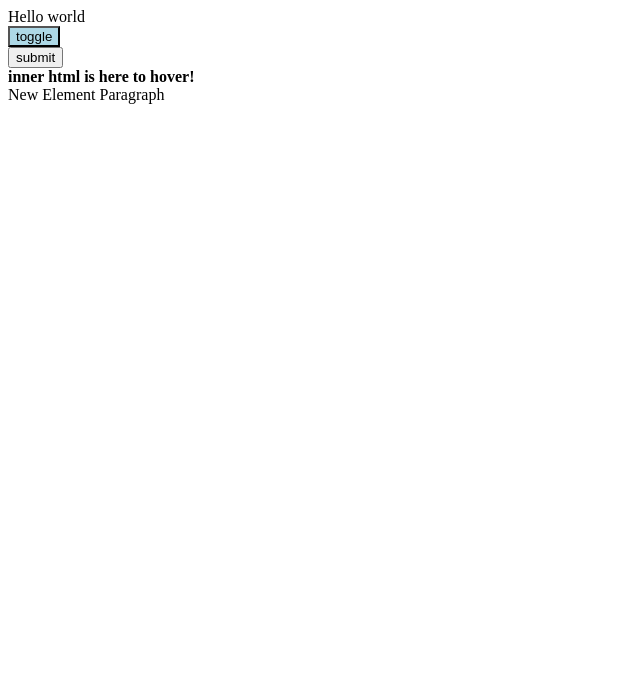
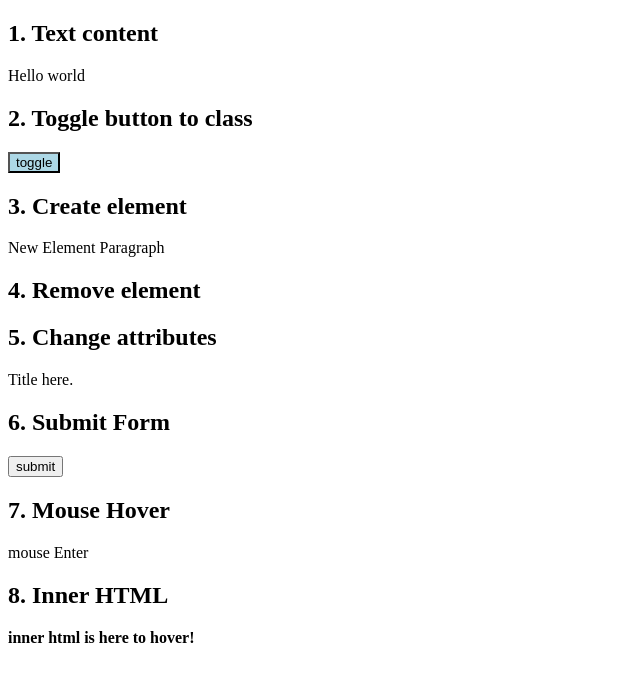
Before and after one commit to AdarshTheki/HTML-CSS-Javascript, a plain HTML site: page practices-question-dom/basic-questions.html in a window 1280 px wide. Shown: the whole page, without its empty margins (0-640 px from the left). Drawn offline with Linux system fonts and the light colour scheme.

Commit message:
basic questions for dom manipulations

```diff
--- a/practices-question-dom/basic-questions.html
+++ b/practices-question-dom/basic-questions.html
@@ -7,19 +7,47 @@
     </head>
     <body>
         <!-- Text Content -->
-        <div id="textContent"></div>
+        <div>
+            <h2>1. Text content</h2>
+            <p id="textContent"></p>
+        </div>
         <!-- Toggle buttons to class active -->
-        <button id="btnToggle">toggle</button>
+        <div>
+            <h2>2. Toggle button to class</h2>
+            <button id="btnToggle">toggle</button>
+        </div>
+        <!-- create element -->
+        <div>
+            <h2>3. Create element</h2>
+            <div id="create-element"></div>
+        </div>
         <!-- remove element -->
-        <div id="removeMe">remove</div>
+        <div>
+            <h2>4. Remove element</h2>
+            <div id="removeMe">remove</div>
+        </div>
         <!-- change attributes -->
-        <img src="adarsh.jpg" alt="" id="myImage" />
+        <div>
+            <h2>5. Change attributes</h2>
+            <p id="change-attribute">Title here.</p>
+        </div>
         <!-- submit form -->
-        <form id="myForm">
-            <button>submit</button>
-        </form>
-        <!-- mouse enter when mouse hove -->
-        <div id="mouseEntered">mouse Enter</div>
+        <div>
+            <h2>6. Submit Form</h2>
+            <form id="myForm">
+                <button>submit</button>
+            </form>
+        </div>
+        <!-- mouse enter -->
+        <div>
+            <h2>7. Mouse Hover</h2>
+            <p id="mouseEntered">mouse Enter</p>
+        </div>
+        <!-- inner html -->
+        <div>
+            <h2>8. Inner HTML</h2>
+            <p id="inner-html"></p>
+        </div>
     </body>
     <script>
         // change text content
@@ -33,17 +61,18 @@
         });
 
         // create Element
+        const createElement = document.getElementById('create-element');
         const createDiv = document.createElement('div');
         createDiv.textContent = 'New Element Paragraph';
-        document.body.appendChild(createDiv);
+        createElement.appendChild(createDiv);
 
         // remove Element
         const removeDiv = document.getElementById('removeMe');
         removeDiv.parentNode.removeChild(removeDiv);
 
         // change Attributes
-        const myImage = document.getElementById('myImage');
-        myImage.src = 'second-Image.jpg';
+        const myImage = document.getElementById('change-attribute');
+        myImage.title = 'change attribute title is here';
 
         // form submit
         const myForm = document.getElementById('myForm');
@@ -63,7 +92,7 @@
         });
 
         // Inner Html
-        const innerHtmls = document.getElementById('mouseEntered');
+        const innerHtmls = document.getElementById('inner-html');
         innerHtmls.innerHTML = `<strong>inner html is here to hover!</strong>`;
     </script>
 </html>
```
